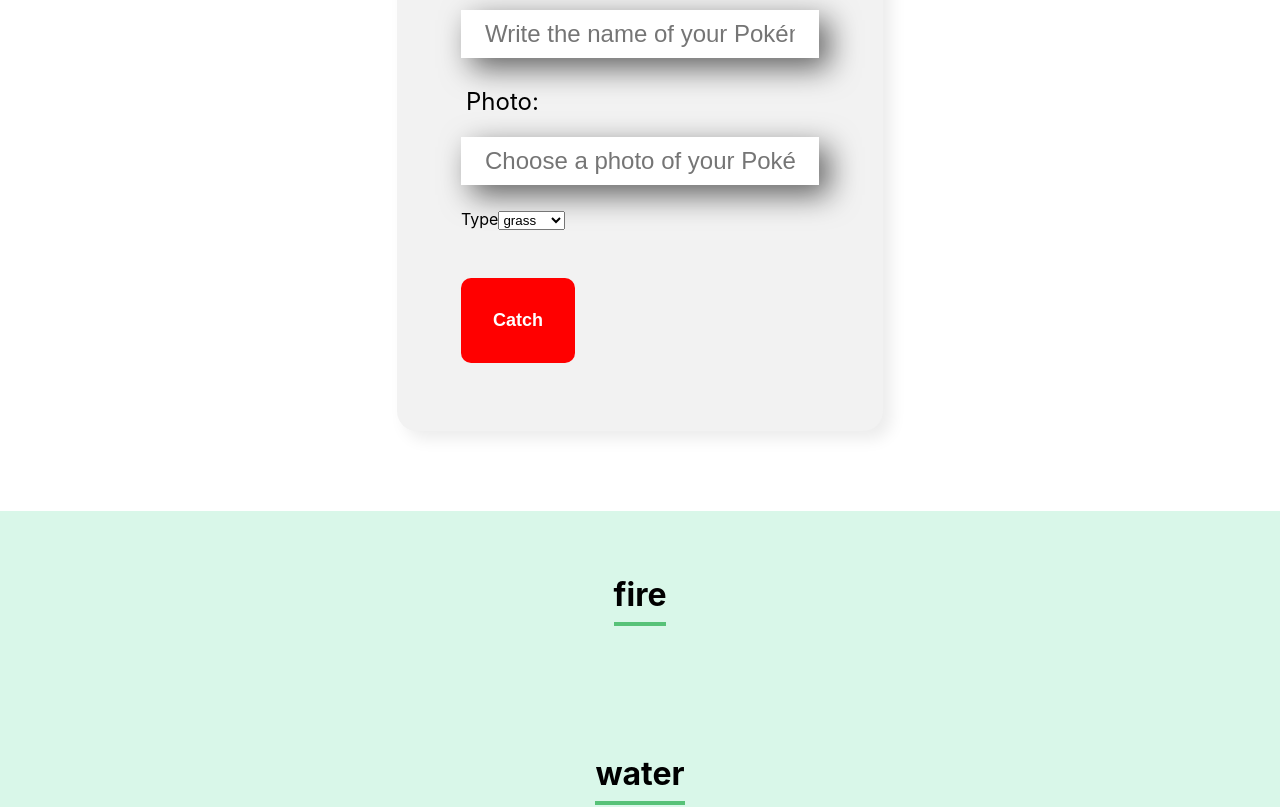
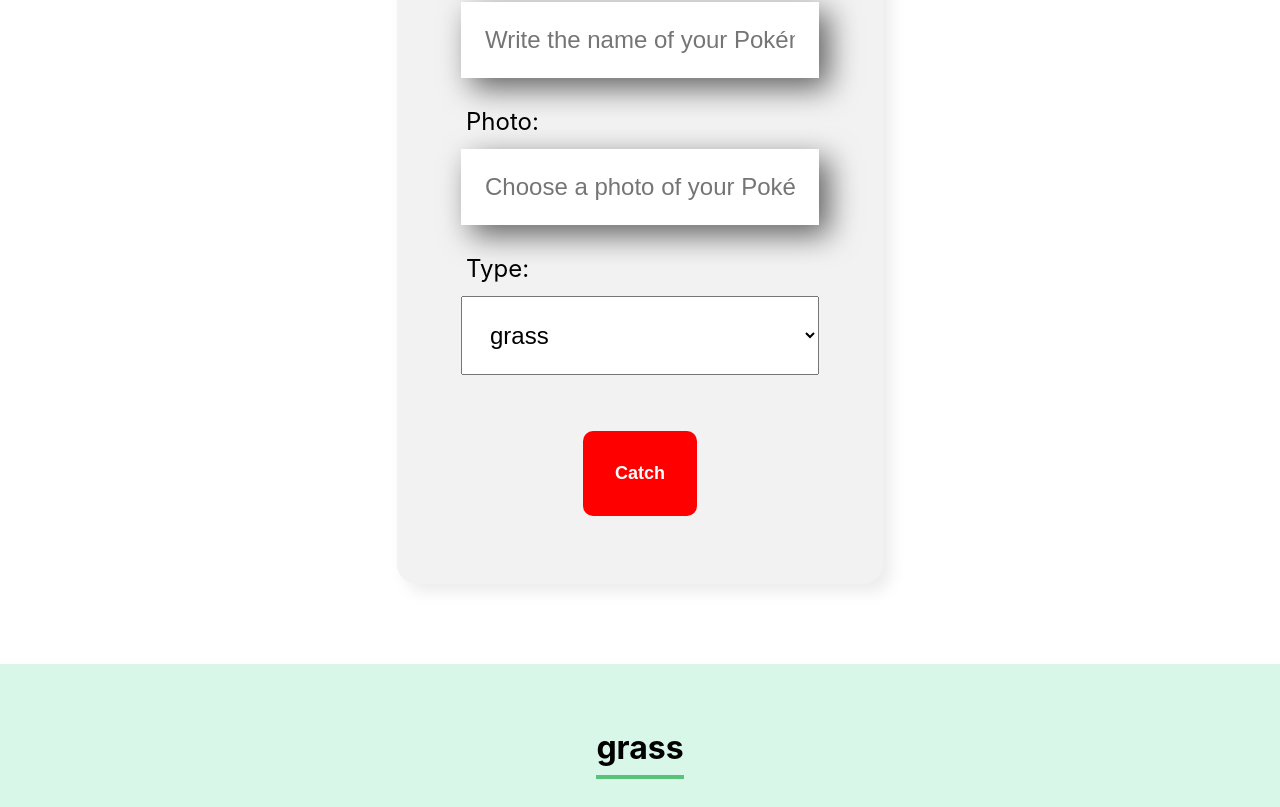
Before and after one commit to legolidia/reactAlura, a React (Create React App) app: page / in a window 1280 px wide. Shown: the part 713-1520 px from the top of the page. Built offline with nearby package versions, Linux system fonts and the light colour scheme.

Commit message:
modulo 4

```diff
--- a/src/App.js
+++ b/src/App.js
@@ -5,91 +5,31 @@
 
 function App() {
 
-  const types = [
+   const types = [
     {
     name:'grass',
-    primaryColor:'',
-    secondaryColor:''
+    primaryColor:'#57C278',
+    secondaryColor:'#d9f7e9'
   },
   {
     name:'fire',
-    primaryColor:'',
-    secondaryColor:''
+    primaryColor:'#FFBA05',
+    secondaryColor:'#FFEEDF'
   },
   {
     name:'water',
-    primaryColor:'',
-    secondaryColor:''
-  },
-  {
-    name:'normal',
-    primaryColor:'',
-    secondaryColor:''
-  },
-  {
-    name:'fighting',
-    primaryColor:'',
-    secondaryColor:''
-  },
-  {
-    name:'flying',
-    primaryColor:'',
-    secondaryColor:''
+    primaryColor:'#82CFFA',
+    secondaryColor:'#E8F8FF'
   },
   {
     name:'poison',
-    primaryColor:'',
-    secondaryColor:''
+    primaryColor:'#BAF',
+    secondaryColor:'#BAF3'
   },
   {
-    name:'ground',
-    primaryColor:'',
-    secondaryColor:''
-  },
-  {
-    name:'rock',
-    primaryColor:'',
-    secondaryColor:''
-  },
-  {
-    name:'electric',
-    primaryColor:'',
-    secondaryColor:''
-  },
-  {
-    name:'psychic',
-    primaryColor:'',
-    secondaryColor:''
-  },
-  {
-    name:'ice',
-    primaryColor:'',
-    secondaryColor:''
-  },
-  {
-    name:'ghost',
-    primaryColor:'',
-    secondaryColor:''
-  },
-  {
-    name:'dragon',
-    primaryColor:'',
-    secondaryColor:''
-  },
-  {
-    name:'dark',
-    primaryColor:'',
-    secondaryColor:''
-  },
-  {
-    name:'steel',
-    primaryColor:'',
-    secondaryColor:''
-  },
-  {
-    name:    'fairy',
-    primaryColor:'',
-    secondaryColor:''
+    name:'fairy',
+    primaryColor:'#FAE',
+    secondaryColor:'#FAE2'
   }
 ]
 
@@ -97,15 +37,19 @@
 
   const atNewPokemon = (pokemon) => {
     console.log(pokemon)
-    setPokemons({...pokemons, pokemon})
+    setPokemons([...pokemons, pokemon])
   }
+
   return (
     <div className="App">
       <Banner />
-      <Forms atCreatedPokemon={pokemon => atNewPokemon(pokemon)}/>
-      <Type name="fire"/>
-      <Type name="water"/>
-      <Type name="grass"/>
+      <Forms types={types.map(type => type.name)} atCreatedPokemon={pokemon => atNewPokemon(pokemon)}/>
+      {types.map(type => <Type
+      key={type.name}
+      name={type.name}
+      primaryColor={type.primaryColor}
+      secondaryColor={type.secondaryColor}
+      pokemons={pokemons.filter(pokemons => pokemons.type === type.name)}/>)}
     </div>
   );
 }
--- a/src/componentes/Forms/forms.css
+++ b/src/componentes/Forms/forms.css
@@ -6,11 +6,13 @@
 
 .forms form {
   max-width: 80%;
-}
-.forms form {
-  max-width: 80%;
   background-color: #F2F2F2;
   border-radius: 20px;
   padding: 36px 64px;
   box-shadow: 8px 8px 16px rgba(0, 0 ,0, 0.08);
 }
+
+.centerButton{
+  display: flex;
+  justify-content: center;
+}
--- a/src/componentes/Forms/index.js
+++ b/src/componentes/Forms/index.js
@@ -5,25 +5,7 @@
 import { useState } from 'react'
 
 const Forms = (props) => {
-  const types = [
-    'grass',
-    'fire',
-    'water',
-    'normal',
-    'fighting',
-    'flying',
-    'poison',
-    'ground',
-    'rock',
-    'electric',
-    'psychic',
-    'ice',
-    'ghost',
-    'dragon',
-    'dark',
-    'steel',
-    'fairy'
-  ]
+  const types = []
 
   const [name, setName] = useState('')
   const [img, setImg] = useState('')
@@ -56,13 +38,12 @@
           atAlteration={value => setImg(value)} />
 
         <List
-          required={true}
-          label="Type"
-          itens={types}
+          label="Type:"
+          itens={props.types}
           value={type}
           atAlteration={value => setType(value)} />
-
-        <Button txt="Catch" />
+        <div className = "centerButton">
+        <Button txt="Catch" /> </div>
       </form>
     </section>
   )
--- a/src/componentes/List/List.css
+++ b/src/componentes/List/List.css
@@ -1,26 +1,15 @@
-.text-label{
+.list {
   margin: 24px 0;;
 }
 
-.text-label label{
+.list label{
   display: block;
   margin-bottom: 8px;
   font-size: 24px;
   padding: 5px;
 }
 
-.text-label input{
-  background-color: #FFF;
-  box-shadow: 10px 10px 30px rgba(0, 0, 0, 0.6);
-  width: 100%;
-  height: 30px;
-  border: none;
-  font-size: 24px;
-  padding: 24px;
-  box-sizing: border-box;
-}
-
-.text-label select{
+.list select{
   width: 100%;
   font-size: 24px;
   padding: 24px;
--- a/src/componentes/List/index.js
+++ b/src/componentes/List/index.js
@@ -3,14 +3,14 @@
 const List = (props) => {
   return (
     <div className="list">
-      <p>
+
         <label>{props.label}</label>
         <select onChange={event => props.atAlteration(event.target.value)} required={props.required} value={props.value}>
             {props.itens.map(item => {
               return <option key={item}> {item} </option>
             })}
         </select>
-      </p>
+
     </div>
   )
 }
--- /dev/null
+++ b/src/componentes/Pokemon/index.js
@@ -0,0 +1,17 @@
+import './pokemon.css'
+
+const Pokemon = ({name, img, type}) => {
+  return (
+    <div className='pokemon'>
+      <div className='header'>
+        <img src={img} alt={name} />
+      </div>
+      <div className='footer'>
+        <h4> {name}</h4>
+        <h5> {type} </h5>
+      </div>
+    </div>
+  )
+}
+
+export default Pokemon
--- /dev/null
+++ b/src/componentes/Pokemon/pokemon.css
@@ -0,0 +1,37 @@
+.pokemon {
+  width: 280px;
+}
+
+.pokemon .header {
+  background-color:  #F0F0F0;
+  border-radius: 10px 10px 0px 0px;
+}
+.pokemon img {
+  width: 100px;
+  border-radius: 50%;
+  position: relative;
+  bottom: -50px;
+}
+
+.pokemon .footer {
+  background: #FFFFFF;
+  box-shadow: 5px 5px 15px rgba(0, 0, 0, 0.08);
+  border-radius: 0px 0px 10px 10px;
+  padding-top: 90px;
+  padding-bottom: 40px;
+}
+
+.pokemon .footer h4 {
+  color: #6278F7;
+  font-size: 18px;
+  line-height: 22px;
+  font-weight: bold;
+  margin-bottom: 8px;
+}
+
+.pokemon .footer h5 {
+  font-size: 18px;
+  line-height: 22px;
+  color: #212121;
+  padding: 0 16px;
+}
--- a/src/componentes/TextLabel/index.js
+++ b/src/componentes/TextLabel/index.js
@@ -9,11 +9,9 @@
 
     return (
         <div className="text-label">
-        <p>
            <label>
                 {props.label}
             </label>
-        </p>
             <input value={props.value} onChange={atTyped} required={props.required} placeholder={modifiedPlaceholder} type="text" name="name" />
 
         </div>
--- a/src/componentes/TextLabel/txtLabel.css
+++ b/src/componentes/TextLabel/txtLabel.css
@@ -12,9 +12,8 @@
 .text-label input{
     background-color: #FFF;
     box-shadow: 10px 10px 30px rgba(0, 0, 0, 0.6);
-    width: 100%;
     border: none;
     font-size: 24px;
     padding: 24px;
-    box-sizing: border-box;
+    box-sizing: content-box;
 }
--- a/src/componentes/Type/index.js
+++ b/src/componentes/Type/index.js
@@ -1,9 +1,13 @@
+import Pokemon from '../Pokemon'
 import './type.css'
 
 const Type = (props) => {
 return(
-  <section className='type'>
-    <h3>{props.name}</h3>
+  <section className='type' style={{ backgroundColor: props.secondaryColor }}>
+    <h3 style={{borderColor: props.primaryColor}} >{props.name}</h3>
+    <div className = 'pokemons'>
+    {props.pokemons.map(pokemon => <Pokemon name={pokemon.name} img={pokemon.img}/>)}
+  </div>
   </section>
 
 )
--- a/src/componentes/Type/type.css
+++ b/src/componentes/Type/type.css
@@ -1,12 +1,18 @@
-.type{
-    text-align: center;
-    padding: 32px;
-    background-color: #D9F7E9;
+.type {
+  text-align: center;
+  padding: 32px;
 }
 
-.type h3{
+.type h3 {
   font-size: 32px;
-    border-bottom: 4px solid #57C278;
-    display: inline-block;
-    padding-bottom: 8px;
+  border-bottom: 4px solid;
+  display: inline-block;
+  padding-bottom: 8px;
 }
+
+.type .pokemons {
+  justify-content: space-around;
+  margin-top: 32px;
+  display: flex;
+  flex-wrap: wrap;
+}
```
